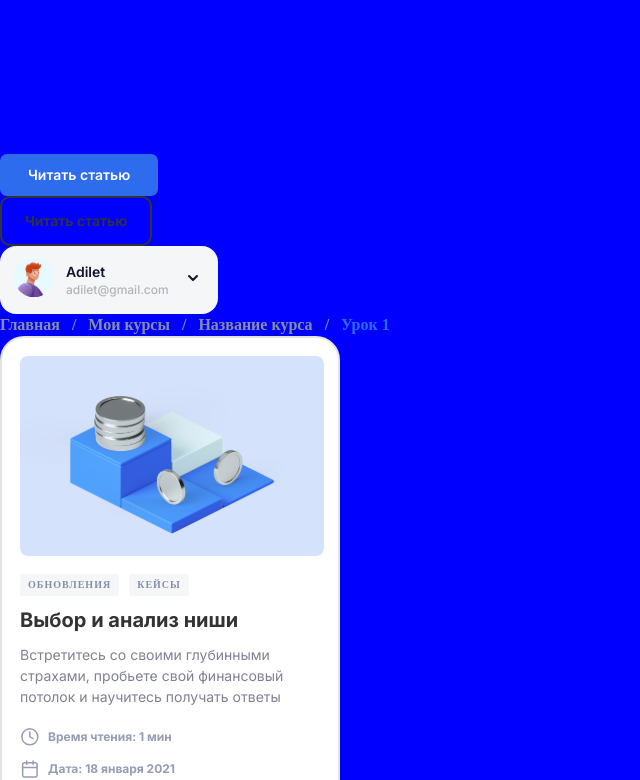
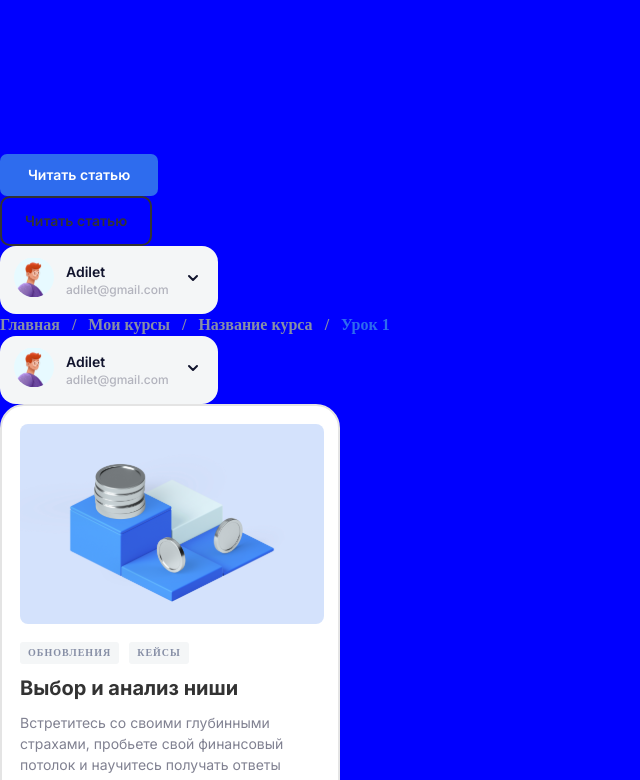
Before and after one commit to chat-mind-bots/digital-producer-front, a React (Create React App) app: page / in a window 1280 px wide. Shown: the top 780 px of the page, without its empty margins (0-640 px from the left). Built offline with nearby package versions, Linux system fonts and the light colour scheme.

Commit message:
[PD-13] Created component AuthBlock

```diff
--- a/src/index.tsx
+++ b/src/index.tsx
@@ -57,6 +57,7 @@ root.render(
       />
       <AuthBlock />
       <BreadCrumbs array={breadCrumbsArr} />
+      <AuthBlock />
       <NewsCard />
       <BlockAllCoursesPlatform />
       <Insights />
```
